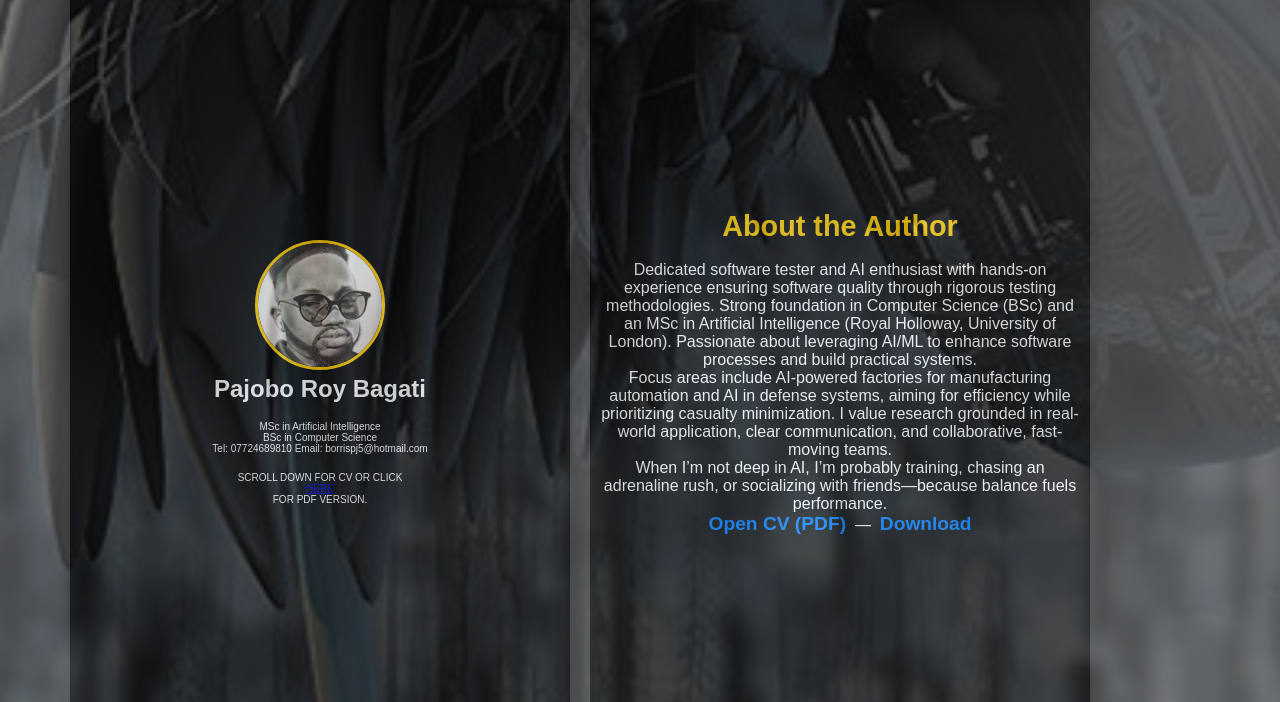
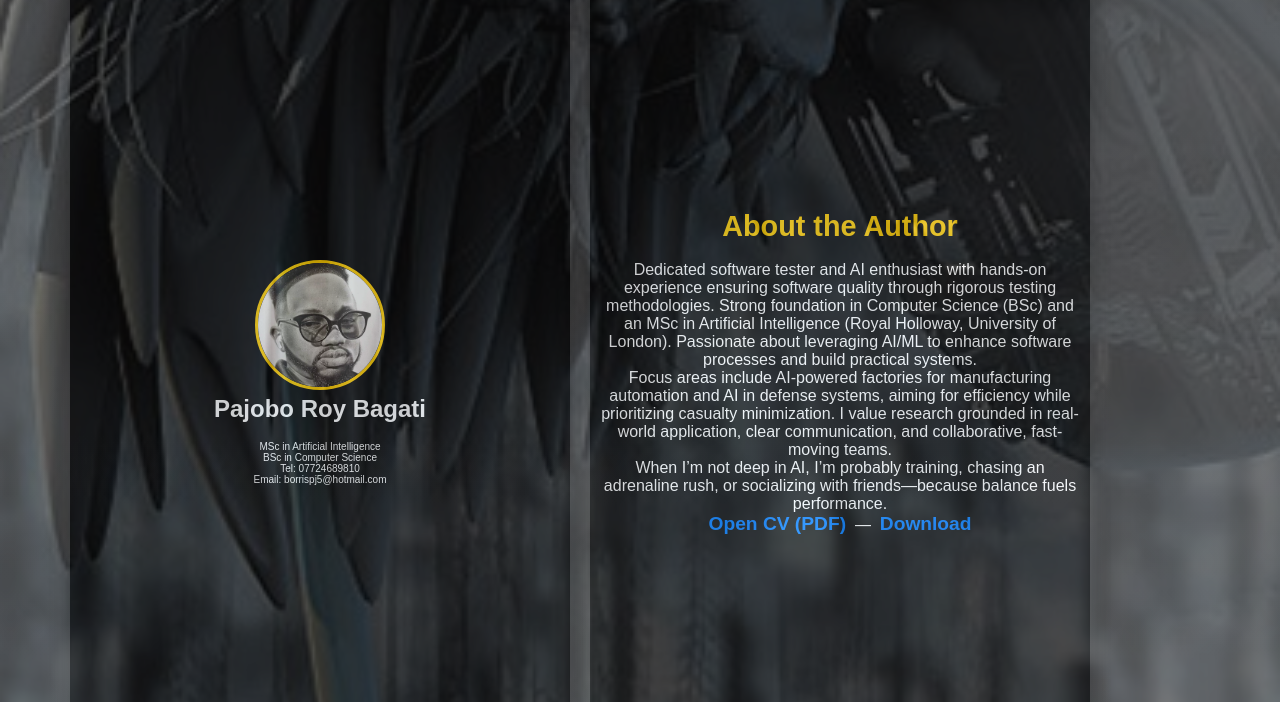
Before and after one commit to BORRIS-ROY/portfolio_backend, a Django app: page / in a window 1280 px wide. Shown: the part 1558-2260 px from the top of the page. Run offline with Django 5.2, Linux system fonts and the light colour scheme.

Commit message:
webpage update 12

```diff
--- a/portfolio_backend/templates/index.html
+++ b/portfolio_backend/templates/index.html
@@ -62,9 +62,9 @@
                         <h2>Pajobo Roy Bagati</h2><br>
                         <p>MSc in Artificial Intelligence <br>
                             BSc in Computer Science<br>
-                        Tel: 07724689810 Email: borrispj5@hotmail.com
-                        </p><br>
-                        <p>SCROLL DOWN FOR CV OR CLICK <a href="{% static 'pdfs/Bagati-CV.pdf' %}" target="_blank">HERE</a> FOR PDF VERSION.</p>
+                            Tel: 07724689810 <br>
+                            Email: borrispj5@hotmail.com
+                        </p>
                     </div>
 
                     <div class="cv-container">
```
